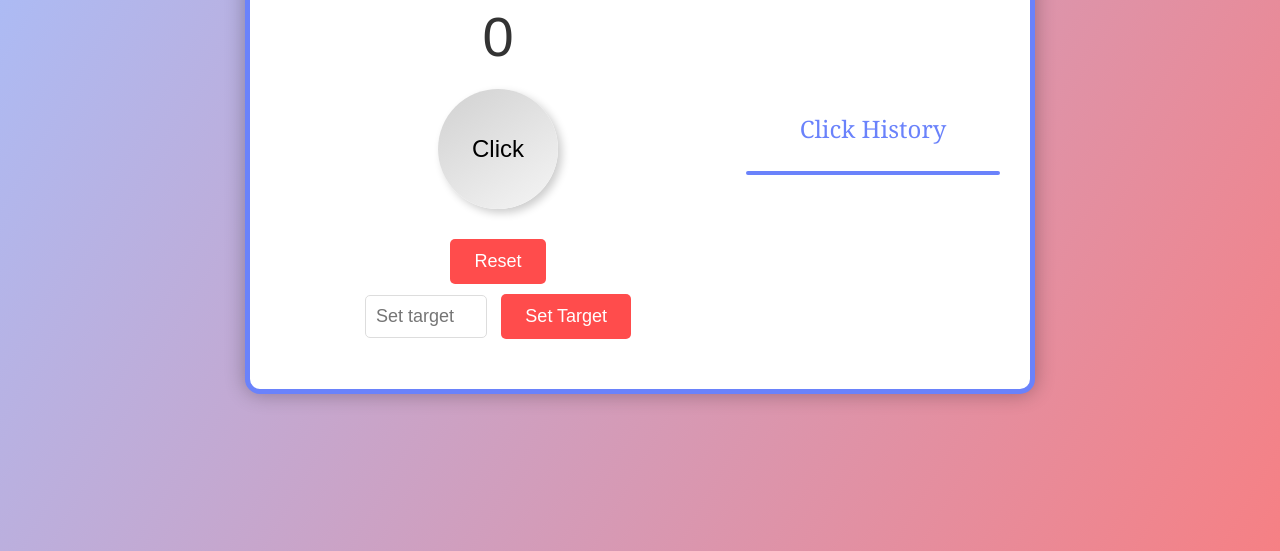
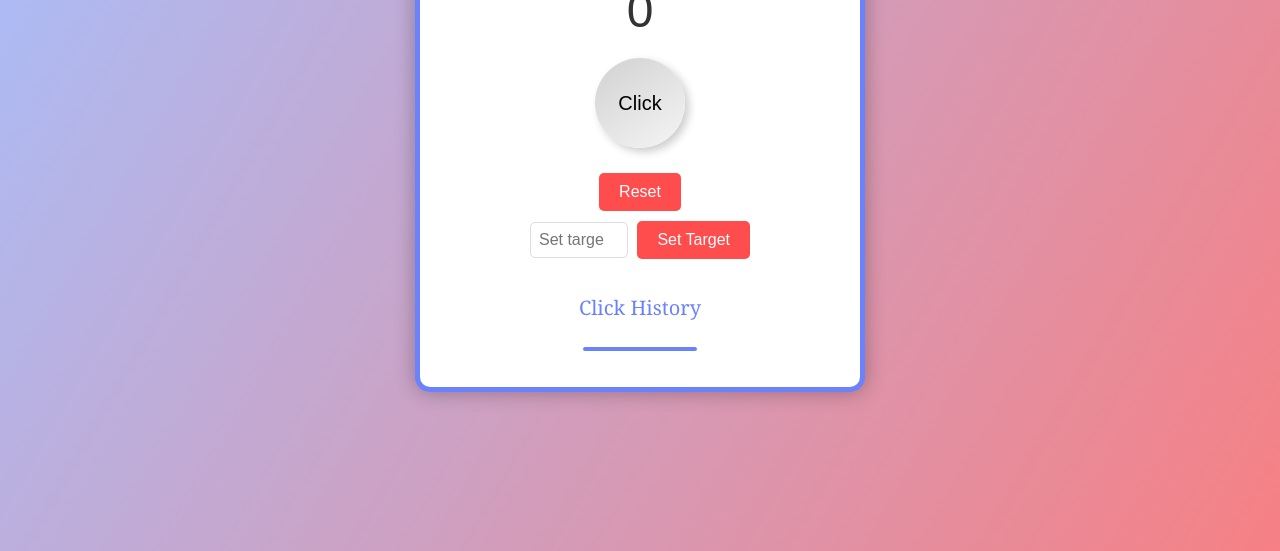
Before and after one commit to Haruna-ADUSTECH/ADUSTECH-DIGITAL-TASBAHA, a plain HTML site: page index.html in a window 1280 px wide. Shown: the part 249-800 px from the top of the page. Drawn offline with Linux system fonts and the light colour scheme.

Commit message:
Update index.html

```diff
--- a/index.html
+++ b/index.html
@@ -19,23 +19,21 @@
 
         .container {
             display: flex;
-            flex-direction: row;
-            justify-content: space-between;
+            flex-direction: column;
+            justify-content: center;
             align-items: center;
             border-radius: 15px;
-            padding: 30px;
+            padding: 20px;
             background: #ffffff;
             border: 5px solid #6a82fb;
             box-shadow: 0 0 20px rgba(0, 0, 0, 0.3);
-        }
-
-        .main {
-            margin-right: 30px;
+            width: 90%;
+            max-width: 400px;
         }
 
         .title {
-            font-size: 30px;
-            margin-bottom: 20px;
+            font-size: 24px;
+            margin-bottom: 15px;
             font-family: 'Georgia', serif;
             color: #6a82fb;
             animation: blink 1.5s linear infinite;
@@ -51,23 +49,23 @@
         }
 
         .counter {
-            font-size: 56px;
+            font-size: 48px;
             margin-bottom: 20px;
             color: #333;
         }
 
         .clicker-btn {
             display: inline-block;
-            width: 120px;
-            height: 120px;
+            width: 90px;
+            height: 90px;
             border-radius: 50%;
             background: linear-gradient(145deg, #d1d1d1, #f5f5f5);
             box-shadow: 4px 4px 8px rgba(0, 0, 0, 0.2), -4px -4px 8px rgba(255, 255, 255, 0.2);
             border: none;
-            font-size: 24px;
+            font-size: 20px;
             cursor: pointer;
             outline: none;
-            margin-bottom: 20px;
+            margin-bottom: 15px;
         }
 
         .reset-btn, .set-btn {
@@ -75,8 +73,8 @@
             color: #fff;
             border: none;
             border-radius: 5px;
-            padding: 12px 24px;
-            font-size: 18px;
+            padding: 10px 20px;
+            font-size: 16px;
             cursor: pointer;
             outline: none;
             margin-top: 10px;
@@ -87,26 +85,27 @@
         }
 
         .input-container {
-            margin-bottom: 20px;
+            margin-bottom: 15px;
         }
 
         .input-field {
-            width: 100px;
-            padding: 10px;
-            font-size: 18px;
+            width: 80px;
+            padding: 8px;
+            font-size: 16px;
             border: 1px solid #ddd;
             border-radius: 5px;
-            margin-right: 10px;
+            margin-right: 5px;
         }
 
         .history-container {
             display: flex;
             flex-direction: column;
             align-items: center;
+            margin-top: 20px;
         }
 
         .history-title {
-            font-size: 24px;
+            font-size: 20px;
             margin-bottom: 10px;
             font-family: 'Georgia', serif;
             color: #6a82fb;
@@ -115,17 +114,18 @@
         .history-list {
             list-style-type: none;
             padding: 0;
-            max-height: 250px;
+            max-height: 200px;
             overflow-y: auto;
-            width: 250px;
+            width: 90%;
             border: 2px solid #6a82fb;
             border-radius: 5px;
             background: #f9f9f9;
         }
 
         .history-item {
-            padding: 12px;
+            padding: 10px;
             border-bottom: 1px solid #ddd;
+            font-size: 14px;
         }
 
         .history-item:last-child {
@@ -135,16 +135,13 @@
 </head>
 <body>
     <div class="container">
-        <div class="main">
         <div class="title">ADUSTECH DIGITAL TASBAHA</div>
         <div id="counter" class="counter">0</div>
         <button id="clicker-btn" class="clicker-btn">Click</button>
-            <br>
         <button id="reset-btn" class="reset-btn">Reset</button>
         <div class="input-container">
             <input type="number" id="target-input" class="input-field" placeholder="Set target" min="1">
             <button id="set-btn" class="set-btn">Set Target</button>
-            </div>
         </div>
         <div class="history-container">
             <div class="history-title">Click History</div>
@@ -168,7 +165,6 @@
                 counter++;
                 counterElement.textContent = counter;
 
-                // Check if the counter has reached the set target
                 if (target !== null && counter === target) {
                     alert(`Congratulations! You've reached the target of ${target} Tasbhi!`);
                     addHistoryItem(target);
```
Lines whose indentation alone changed are shown as unchanged.
